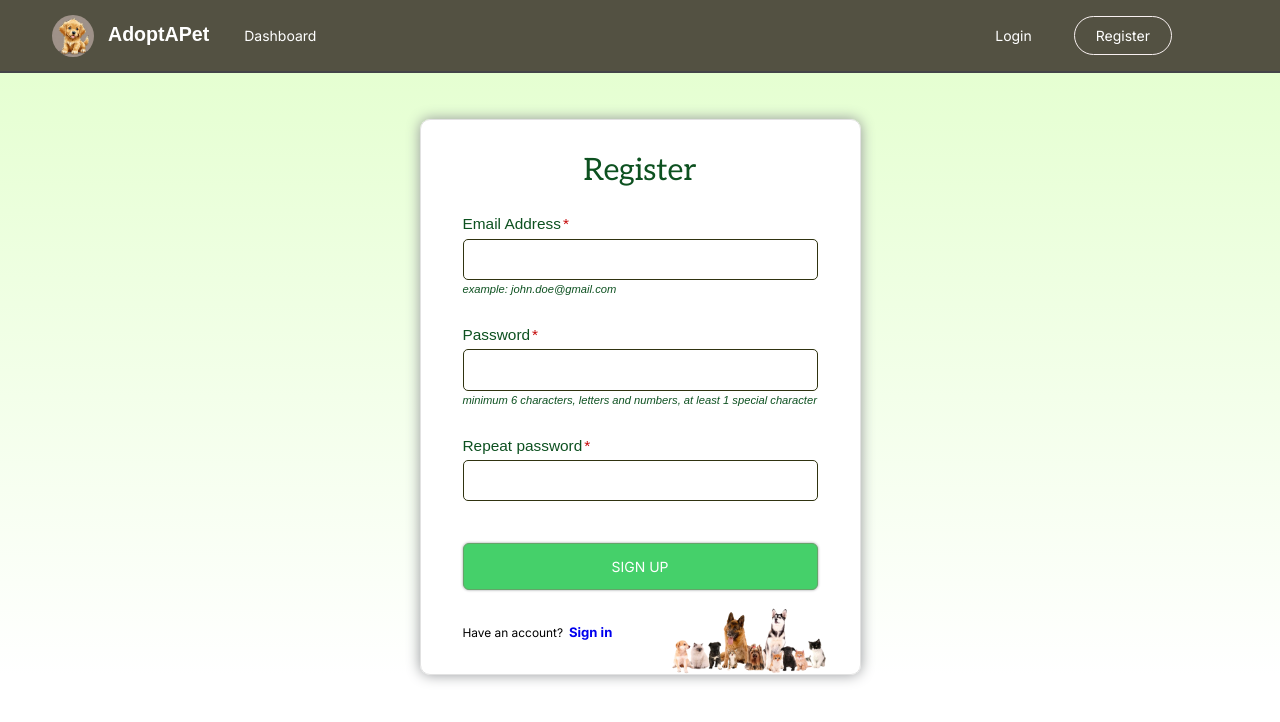
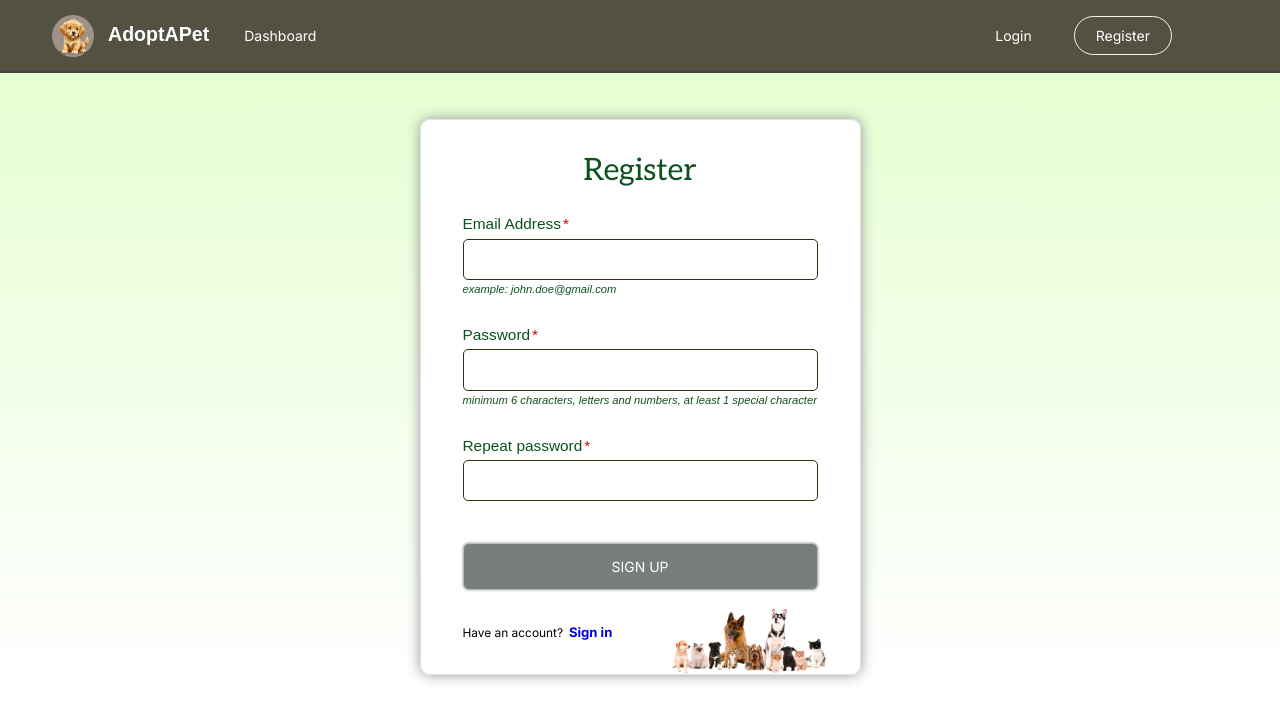
Before and after one commit to llachezara/adopt-a-pet, a React (Vite) app: page /auth/register in a window 1280 px wide. Shown: the top 722 px of the page. Built offline with nearby package versions, Linux system fonts and the light colour scheme; a web font is replaced by a local one.

Commit message:
feat: Add useSubmitButton hook
Create useSubmitButton hook for managing the submit button state of a form.

This hook ensures the button renders with the correct styles based on its state.

```diff
--- a/src/components/Register/Register.jsx
+++ b/src/components/Register/Register.jsx
@@ -3,7 +3,7 @@ import { Link } from "react-router-dom";
 import { useForm } from "../../hooks/useForm";
 
 export default function Register() {
-    const { values, onChangeHandler, onBlurHandler, onFocusHandler, onSubmitHandler, inputErrors } = useForm({
+    const { values, onChangeHandler, onBlurHandler, onFocusHandler, onSubmitHandler, inputErrors, submitButtonEnabledState } = useForm({
         email: "",
         password: "",
         repassword: ""
@@ -64,7 +64,7 @@ export default function Register() {
                             />
                             {inputErrors["repassword"] && inputErrors["repassword"].showError && <span className="invalid-input-error">{inputErrors["repassword"].currentError}</span>}
                         </div>
-                        <button className="form-button" id="sign-up-button">
+                        <button className={`form-button ${submitButtonEnabledState ? "" : "form-button-disabled"}`} disabled={!submitButtonEnabledState} id="sign-up-button">
                             SIGN UP
                         </button>
                         <div className="additional-info-container">
--- a/src/hooks/useForm.js
+++ b/src/hooks/useForm.js
@@ -1,10 +1,13 @@
 import { useState } from "react";
+
 import { useInputErrors } from "./useInputErrors";
+import { useSubmitButton } from "./useSubmitButton";
 
 export function useForm(initialValues){
     const [formValues, setFormValues] = useState(initialValues);
     const [changedInput, setChangedInput] = useState({ inputName: '', inputValue: '' });
     const [inputErrors, setInputErrors] = useInputErrors(formValues, changedInput);
+    const [submitButtonEnabledState] = useSubmitButton(inputErrors);
 
     const onChangeHandler = (e) => {
         setFormValues(state => {
@@ -34,6 +37,8 @@ export function useForm(initialValues){
 
     const onSubmitHandler = (e) =>{
         e.preventDefault();
+
+        console.log(e.target)
     }
 
     return {
@@ -42,6 +47,7 @@ export function useForm(initialValues){
         onBlurHandler,
         onFocusHandler,
         onSubmitHandler,
-        inputErrors
+        inputErrors,
+        submitButtonEnabledState
     }
 }
--- /dev/null
+++ b/src/hooks/useSubmitButton.js
@@ -0,0 +1,19 @@
+import { useEffect, useState } from "react";
+
+export function useSubmitButton(inputErrors) {
+    const [submitButtonEnabledState, setSubmitButtonEnabledState] = useState(false);
+
+    useEffect(()=>{
+        const buttonState = checkSubmitButtonState(inputErrors);
+        setSubmitButtonEnabledState(oldButtonState => buttonState);
+    }, [inputErrors]);
+
+    return [
+        submitButtonEnabledState
+    ]
+}
+
+function checkSubmitButtonState(inputErrors){
+    // console.log("Submit button state: ", !Object.values(inputErrors).some(errorObject => errorObject != null))
+    return !Object.values(inputErrors).some(errorObject => errorObject != null);
+}
--- a/src/index.css
+++ b/src/index.css
@@ -127,6 +127,17 @@ a {
 
     &:hover {
         box-shadow: 0.1em 0.1em 0.2em #96989b;
+    }
+}
+
+.form-button-disabled{
+    background: #7a7e7b !important;
+    border: 1px solid #b6bcb7 !important;
+    transition: none;
+    cursor: not-allowed;
+
+    &:hover {
+        box-shadow: 0 0 0.2em #96989b;
     }
 }
 
```
